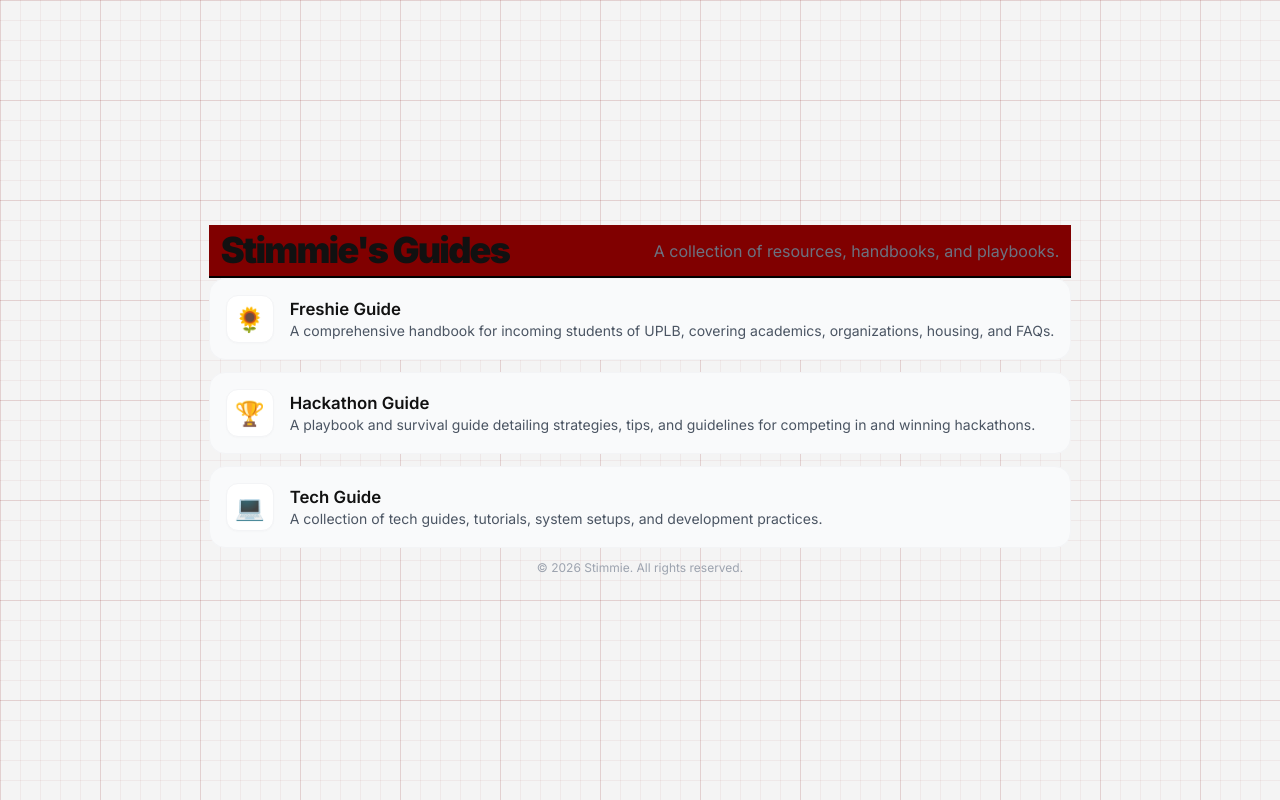
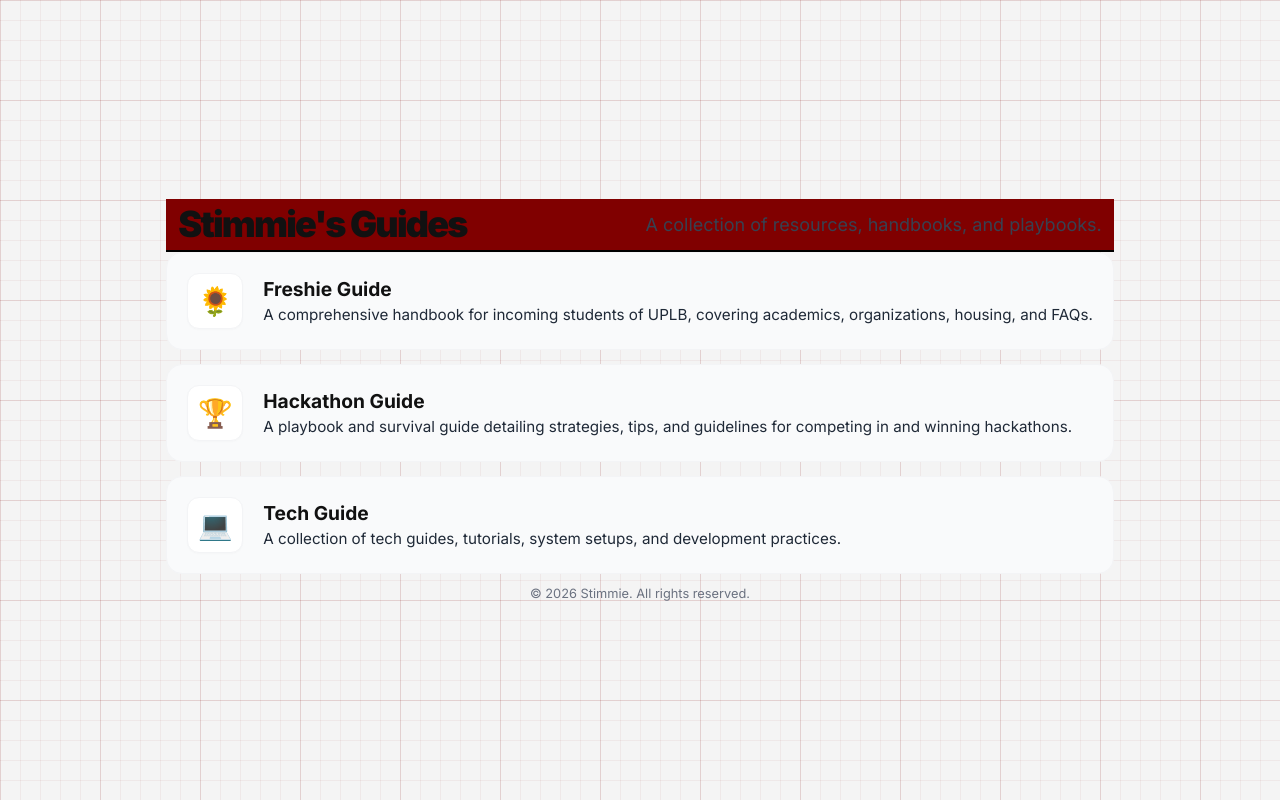
Before and after one commit to smmariquit/freshie-guide, a Next.js app: page / in a window 1280 px wide. Built offline with nearby package versions, Linux system fonts and the light colour scheme.

Commit message:
style: increase font sizes and darken text colors for better readability and contrast

```diff
--- a/src/app/globals.css
+++ b/src/app/globals.css
@@ -222,22 +222,22 @@ footer {
 }
 
 .landing-subtitle {
-  font-size: 1rem;
-  color: #6b7280;
+  font-size: 1.125rem;
+  color: #374151;
   line-height: 1.5;
 }
 
 .guides-list {
   display: flex;
   flex-direction: column;
-  gap: 12px;
+  gap: 14px;
 }
 
 .guide-card {
   display: flex;
   align-items: center;
-  gap: 16px;
-  padding: 16px;
+  gap: 20px;
+  padding: 20px;
   background: #f9fafb;
   border: 1px solid #f3f4f6;
   border-radius: 16px;
@@ -253,12 +253,12 @@ footer {
 }
 
 .guide-card-icon {
-  font-size: 1.5rem;
+  font-size: 1.75rem;
   display: flex;
   align-items: center;
   justify-content: center;
-  width: 48px;
-  height: 48px;
+  width: 56px;
+  height: 56px;
   background: #ffffff;
   border: 1px solid #f3f4f6;
   border-radius: 12px;
@@ -275,24 +275,24 @@ footer {
 .guide-card-content {
   display: flex;
   flex-direction: column;
-  gap: 2px;
+  gap: 3px;
 }
 
 .guide-card-content h3 {
-  font-size: 1.05rem;
-  font-weight: 600;
+  font-size: 1.2rem;
+  font-weight: 700;
   color: #111111;
 }
 
 .guide-card-content p {
-  font-size: 0.875rem;
-  color: #4b5563;
-  line-height: 1.4;
+  font-size: 0.95rem;
+  color: #1f2937;
+  line-height: 1.45;
 }
 
 .landing-footer {
-  font-size: 0.75rem;
-  color: #9ca3af;
+  font-size: 0.8rem;
+  color: #6b7280;
   text-align: center;
   margin-top: 12px;
   background: transparent !important;
```
